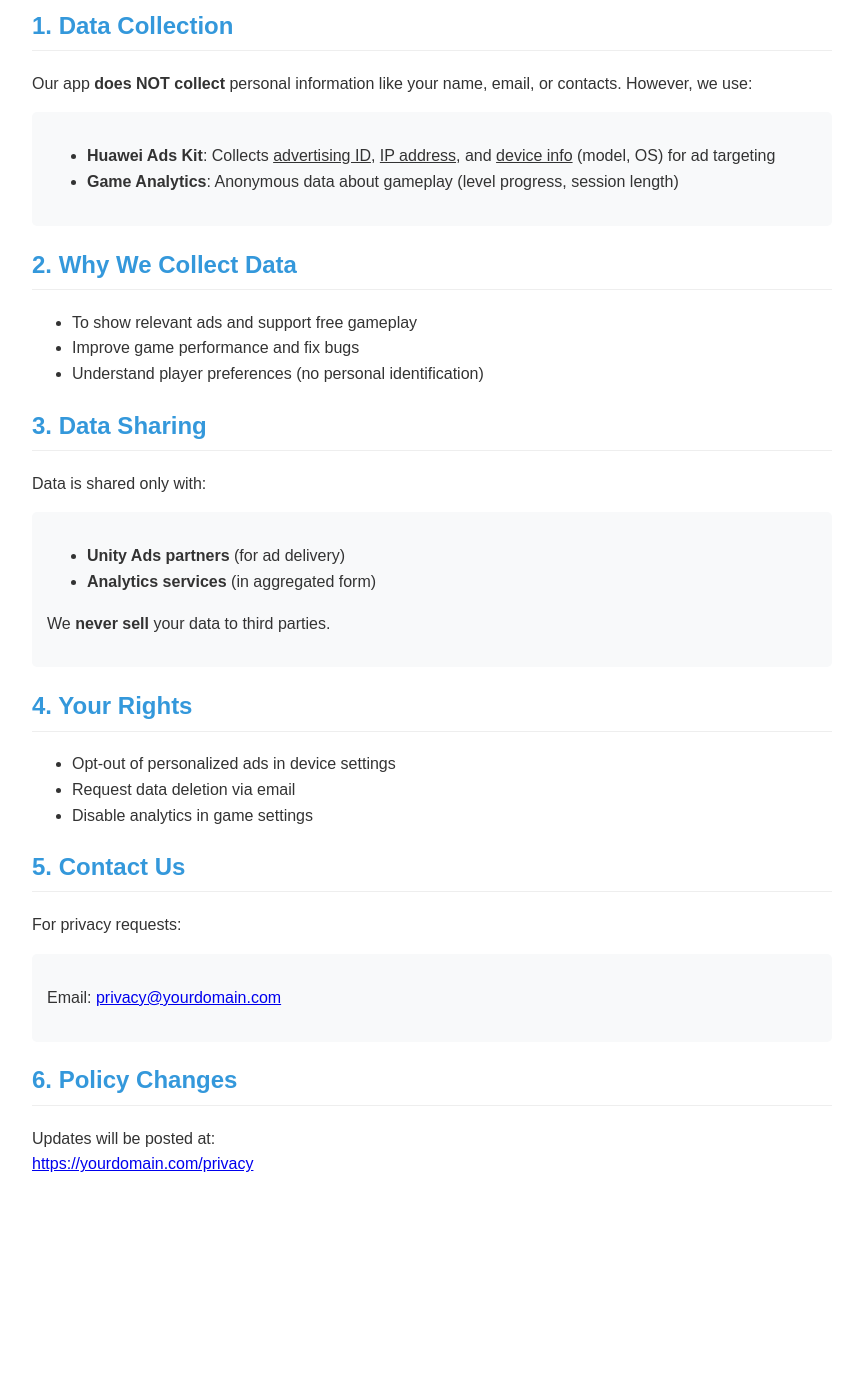
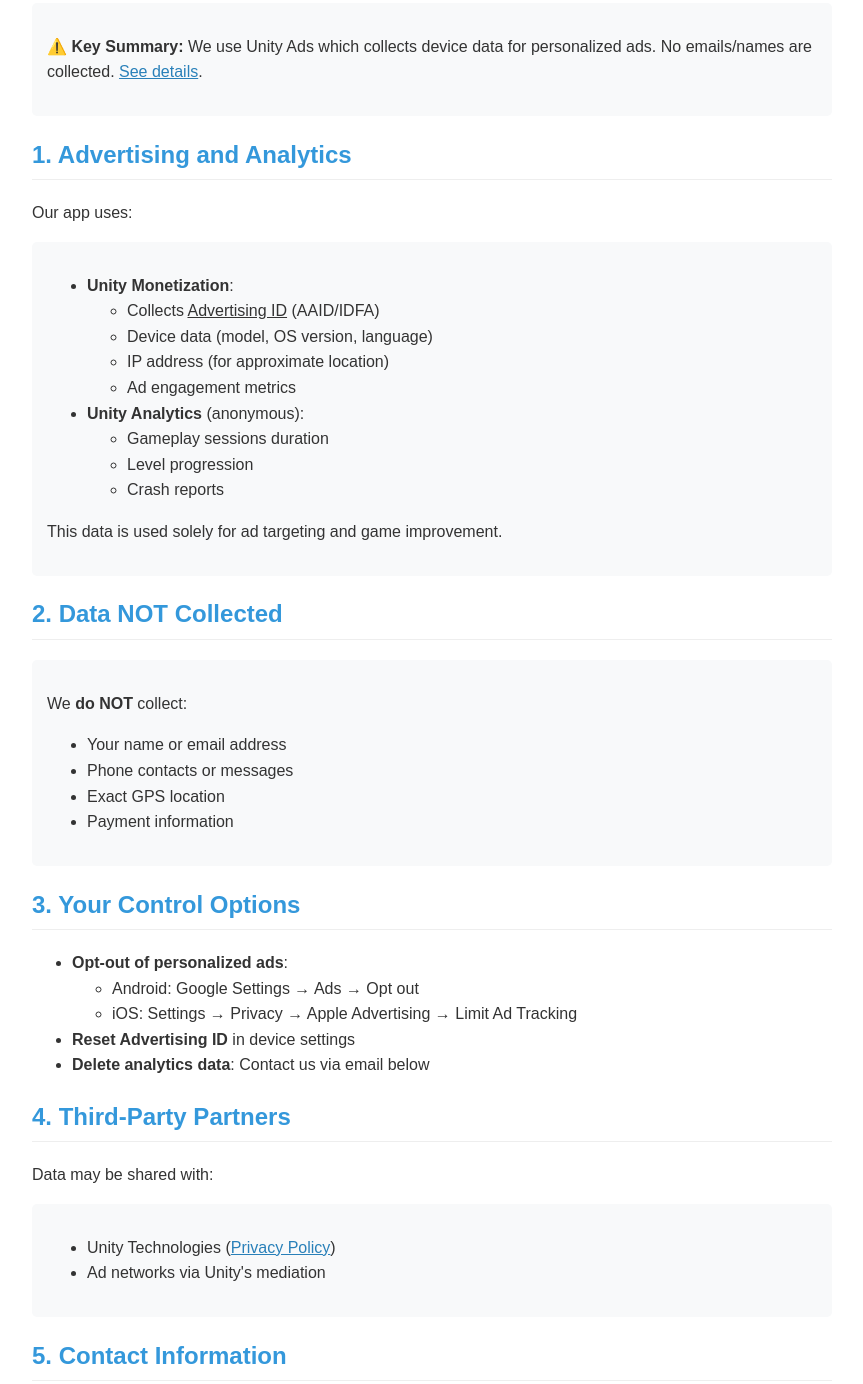
Before and after one commit to NuradilMukambet/privacy-policy, a plain HTML site: page index.html in a window 1280 px wide. Shown: the part 153-1537 px from the top of the page, without its empty margins (208-1071 px from the left). Before the commit the page ends 1366 px from the top, so only its background shows below. Drawn offline with Linux system fonts and the light colour scheme.

Commit message:
Update index.html

```diff
--- a/index.html
+++ b/index.html
@@ -15,73 +15,111 @@
         }
         h1 { color: #2c3e50; }
         h2 { color: #3498db; border-bottom: 1px solid #eee; padding-bottom: 5px; }
-        .highlight { background-color: #f8f9fa; padding: 15px; border-radius: 5px; }
+        .highlight {
+            background-color: #f8f9fa;
+            padding: 15px;
+            border-radius: 5px;
+            margin: 15px 0;
+        }
+        a { color: #2980b9; }
     </style>
 </head>
 <body>
     <h1>CubicNurika Privacy Policy</h1>
     <p><strong>Last updated:</strong> <span id="current-date"></span></p>
 
+    <div class="highlight">
+        <p><strong>⚠️ Key Summary:</strong> We use Unity Ads which collects device data for personalized ads. No emails/names are collected. <a href="#ads">See details</a>.</p>
+    </div>
+
     <div class="section">
-        <h2>1. Data Collection</h2>
-        <p>Our app <strong>does NOT collect</strong> personal information like your name, email, or contacts. However, we use:</p>
+        <h2 id="ads">1. Advertising and Analytics</h2>
+        <p>Our app uses:</p>
         <div class="highlight">
             <ul>
-                <li><strong>Huawei Ads Kit</strong>: Collects <u>advertising ID</u>, <u>IP address</u>, and <u>device info</u> (model, OS) for ad targeting</li>
-                <li><strong>Game Analytics</strong>: Anonymous data about gameplay (level progress, session length)</li>
+                <li><strong>Unity Monetization</strong>:
+                    <ul>
+                        <li>Collects <u>Advertising ID</u> (AAID/IDFA)</li>
+                        <li>Device data (model, OS version, language)</li>
+                        <li>IP address (for approximate location)</li>
+                        <li>Ad engagement metrics</li>
+                    </ul>
+                </li>
+                <li><strong>Unity Analytics</strong> (anonymous):
+                    <ul>
+                        <li>Gameplay sessions duration</li>
+                        <li>Level progression</li>
+                        <li>Crash reports</li>
+                    </ul>
+                </li>
+            </ul>
+            <p>This data is used solely for ad targeting and game improvement.</p>
+        </div>
+    </div>
+
+    <div class="section">
+        <h2>2. Data NOT Collected</h2>
+        <div class="highlight">
+            <p>We <strong>do NOT</strong> collect:</p>
+            <ul>
+                <li>Your name or email address</li>
+                <li>Phone contacts or messages</li>
+                <li>Exact GPS location</li>
+                <li>Payment information</li>
             </ul>
         </div>
     </div>
 
     <div class="section">
-        <h2>2. Why We Collect Data</h2>
+        <h2>3. Your Control Options</h2>
         <ul>
-            <li>To show relevant ads and support free gameplay</li>
-            <li>Improve game performance and fix bugs</li>
-            <li>Understand player preferences (no personal identification)</li>
+            <li><strong>Opt-out of personalized ads</strong>:
+                <ul>
+                    <li>Android: Google Settings → Ads → Opt out</li>
+                    <li>iOS: Settings → Privacy → Apple Advertising → Limit Ad Tracking</li>
+                </ul>
+            </li>
+            <li><strong>Reset Advertising ID</strong> in device settings</li>
+            <li><strong>Delete analytics data</strong>: Contact us via email below</li>
         </ul>
     </div>
 
     <div class="section">
-        <h2>3. Data Sharing</h2>
-        <p>Data is shared only with:</p>
+        <h2>4. Third-Party Partners</h2>
+        <p>Data may be shared with:</p>
         <div class="highlight">
             <ul>
-                <li><strong>Unity Ads partners</strong> (for ad delivery)</li>
-                <li><strong>Analytics services</strong> (in aggregated form)</li>
+                <li>Unity Technologies (<a href="https://unity3d.com/legal/privacy-policy" target="_blank">Privacy Policy</a>)</li>
+                <li>Ad networks via Unity's mediation</li>
             </ul>
-            <p>We <strong>never sell</strong> your data to third parties.</p>
         </div>
     </div>
 
     <div class="section">
-        <h2>4. Your Rights</h2>
-        <ul>
-            <li>Opt-out of personalized ads in device settings</li>
-            <li>Request data deletion via email</li>
-            <li>Disable analytics in game settings</li>
-        </ul>
-    </div>
-
-    <div class="section">
-        <h2>5. Contact Us</h2>
-        <p>For privacy requests:</p>
+        <h2>5. Contact Information</h2>
         <div class="highlight">
-            <p>Email: <a href="nuradilmukanbet066@gmail.com">privacy@yourdomain.com</a></p>
-
+            <p><strong>For data deletion requests:</strong></p>
+            <p>Email: <a href="mailto:privacy@yourdomain.com">privacy@yourdomain.com</a></p>
+            <p>Or use web form: <a href="https://yourdomain.com/data-request" target="_blank">https://yourdomain.com/data-request</a></p>
         </div>
     </div>
 
     <div class="section">
-        <h2>6. Policy Changes</h2>
-        <p>Updates will be posted at: <br>
+        <h2>6. Policy Updates</h2>
+        <p>This policy may change. The current version is always at:<br>
         <a href="https://yourdomain.com/privacy" target="_blank">https://yourdomain.com/privacy</a></p>
     </div>
 
     <script>
+        // Auto-update date
         document.getElementById('current-date').textContent = new Date().toLocaleDateString('en-US', {
-            year: 'numeric', month: 'long', day: 'numeric'
+            year: 'numeric',
+            month: 'long',
+            day: 'numeric'
         });
+
+        // Add last modified date for compliance
+        document.write('<p><small>Page last modified: ' + document.lastModified + '</small></p>');
     </script>
 </body>
 </html>
```
